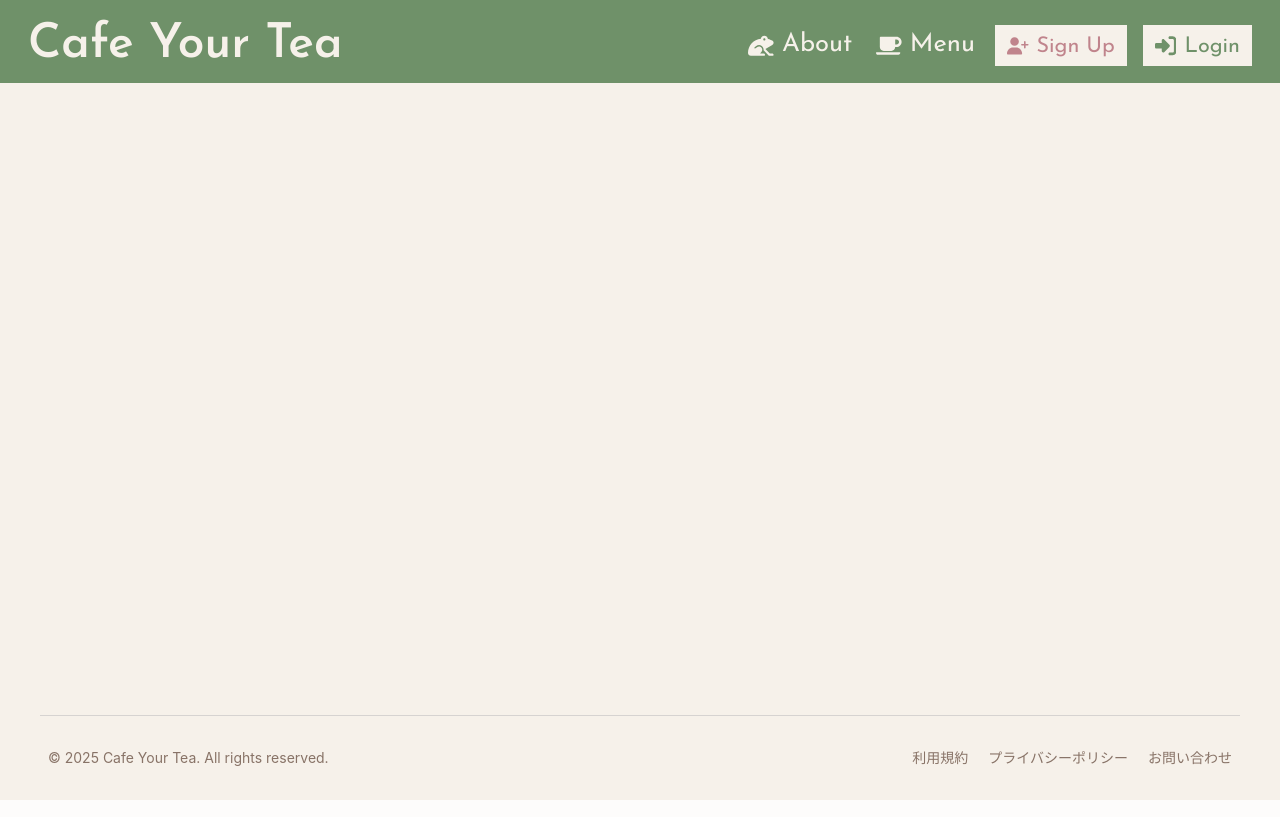
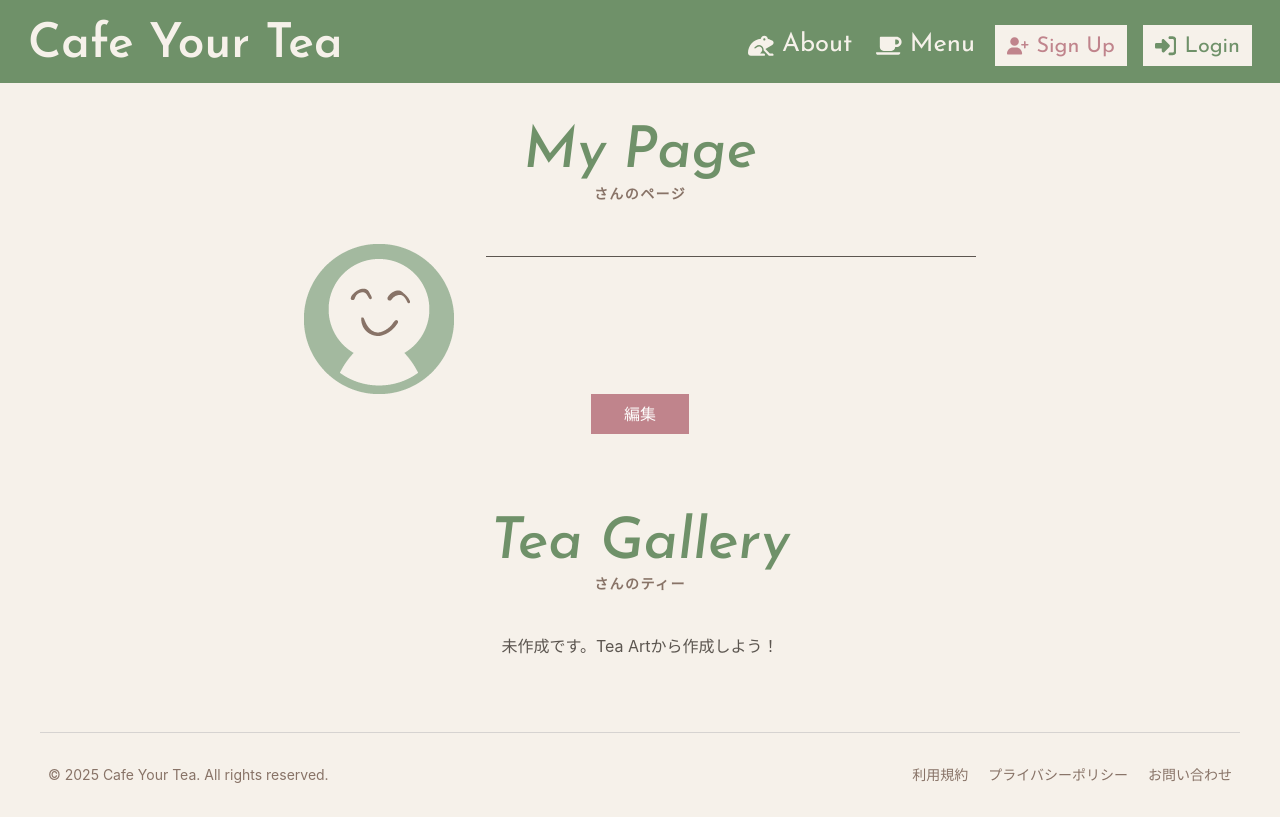
Before and after one commit to Yu-Tea/cafe-your-tea, a React (Vite) app in the folder frontend/: page /mypage in a window 1280 px wide. Built offline with nearby package versions, Linux system fonts and the light colour scheme; no server answers.

Commit message:
feat:マイページ雛形作成

```diff
--- a/frontend/src/App.tsx
+++ b/frontend/src/App.tsx
@@ -3,8 +3,9 @@ import { AuthProvider } from "./shared/contexts/AuthContext";
 import Header from "./shared/components/Header";
 import Footer from "./shared/components/Footer";
 import HomePage from "./pages/home";
-import Login from "./pages/login/login";
-import Signup from "./pages/signup/signup";
+import LogIn from "./pages/login/logIn";
+import SignUp from "./pages/signup/signUp";
+import MyPage from "./pages/mypages/myPage";
 
 function App() {
   return (
@@ -14,8 +15,9 @@ function App() {
         <div className="flex-grow">
           <Routes>
             <Route path="/" element={<HomePage />} />
-            <Route path="/login" element={<Login />} />
-            <Route path="/signup" element={<Signup />} />
+            <Route path="/login" element={<LogIn />} />
+            <Route path="/signup" element={<SignUp />} />
+            <Route path="/mypage" element={<MyPage />} />
           </Routes>
         </div>
         <Footer />
--- a/frontend/src/pages/login/login.tsx
+++ b/frontend/src/pages/login/login.tsx
@@ -9,7 +9,7 @@ interface LoginFormData {
   password: string;
 }
 
-export default function Login() {
+export default function LogIn() {
   const { login } = useAuth();
   const navigate = useNavigate();
   const location = useLocation();
--- /dev/null
+++ b/frontend/src/pages/mypages/myPage.tsx
@@ -0,0 +1,48 @@
+import { useAuth } from "../../shared/contexts/AuthContext";
+
+const myPage = () => {
+  const { user } = useAuth();
+
+  return (
+    <div className="container mx-auto py-10 text-center">
+      <div className="flex items-center justify-center px-10">
+        <div className="flex w-full max-w-2xl flex-col gap-y-10">
+          <div>
+            <h1>My Page</h1>
+            <p className="text-secondary text-sm font-bold tracking-widest">
+              {user?.name}さんのページ
+            </p>
+          </div>
+          {/* ユーザー情報 */}
+          <div className=" flex gap-x-8 text-left">
+            <img src="images/avatar_user1.png" alt="アバター画像" />
+            <div className="w-full">
+              <div className="mt-2 mb-5 border-b-1 pb-1">
+                <span className="text-3xl font-bold">{user?.name}</span>
+              </div>
+              <div>{user?.bio}</div>
+            </div>
+          </div>
+        </div>
+      </div>
+      <button className="btn btn-accent px-8 text-base font-normal">
+        編集
+      </button>
+
+      {/* ティーギャラリー */}
+      <div className="flex items-center justify-center px-10 mt-20">
+        <div className="flex w-full max-w-2xl flex-col gap-y-10">
+          <div>
+          <h1>Tea Gallery</h1>
+          <p className="text-secondary text-sm font-bold tracking-widest">
+            {user?.name}さんのティー
+          </p>
+          </div>
+          <div>未作成です。Tea Artから作成しよう！</div>
+        </div>
+      </div>
+    </div>
+  );
+};
+
+export default myPage;
--- a/frontend/src/pages/signup/signup.tsx
+++ b/frontend/src/pages/signup/signup.tsx
@@ -21,7 +21,7 @@ interface SignupResponse {
   email: string;
 }
 
-export default function Signup() {
+export default function SignUp() {
   const { login: updateAuthState } = useAuth();
   const navigate = useNavigate();
   const [formData, setFormData] = useState<SignupFormData>({
@@ -29,8 +29,6 @@ export default function Signup() {
     email: "",
     password: "",
     password_confirmation: "",
-    bio: "",
-    avatar_preset: 1,
   });
   const [errors, setErrors] = useState<string[]>([]);
   const [isLoading, setIsLoading] = useState(false);
--- a/frontend/src/shared/components/Header.tsx
+++ b/frontend/src/shared/components/Header.tsx
@@ -11,25 +11,15 @@ import { Button } from "./Button";
 import { performLogout } from "../../utils/api";
 
 export default function Header() {
-  const { user, isLoggedIn, logout: authLogout } = useAuth();
+  const { isLoggedIn, logout: authLogout } = useAuth();
   const navigate = useNavigate();
-  // 🎯 デバッグログを追加
-  console.log("🔍 Header rendering:", {
-    user: user?.name || "null",
-    isLoggedIn,
-    timestamp: new Date().toISOString(),
-  });
   // 🎯 ログアウト処理のハンドラー
   const handleLogout = async () => {
     try {
-      console.log("🚀 ログアウト処理開始...");
-
       // バックエンドにログアウトリクエスト + フロントエンド状態クリア
       const success = await performLogout();
 
       if (success) {
-        console.log("✅ ログアウト成功");
-
         // useAuthのlogout関数を呼び出して認証状態をクリア
         authLogout();
 
@@ -39,17 +29,11 @@ export default function Header() {
         // 成功メッセージ（オプション）
         // alert('ログアウトしました');
       } else {
-        console.log(
-          "⚠️ ログアウトでエラーが発生しましたが、状態はクリアしました"
-        );
-
         // エラーが発生してもフロントエンドの状態はクリア
         authLogout();
         navigate("/");
       }
     } catch (error) {
-      console.error("❌ ログアウト処理でエラー:", error);
-
       // エラーが発生してもフロントエンドの状態はクリア
       authLogout();
       navigate("/");
@@ -63,7 +47,7 @@ export default function Header() {
     <div className="drawer text-base-200 z-20">
       <input id="my-drawer-3" type="checkbox" className="drawer-toggle" />
       <div className="drawer-content flex flex-col">
-        {/* Navbar */}
+        {/* PC時のナビバー */}
         <div className="navbar bg-primary w-full px-3 pt-4">
           {/* ハンバーガーメニュー */}
           <div className="flex-none lg:hidden">
@@ -94,7 +78,7 @@ export default function Header() {
           {/* PC時ナビメニュー */}
           <div className="mr-4 hidden flex-none items-center justify-center lg:flex">
             <ul className="menu menu-horizontal josefin-sans text-3xl">
-              {/* Navbar menu content here */}
+              {/* 共通ページ部分 */}
               <li>
                 <Link to="#">
                   <FaFrog />
@@ -108,10 +92,10 @@ export default function Header() {
                 </Link>
               </li>
             </ul>
-            {/* ログイン前後で切り替えるボタンここから */}
+            {/* ログイン後の表示 */}
             {isLoggedIn ? (
               <div className="flex">
-                <Link to="/signup">
+                <Link to="/mypage">
                   <Button
                     variant="header-btn"
                     className="text-accent mr-4 flex"
@@ -119,13 +103,13 @@ export default function Header() {
                     <span className="mt-0.5 mr-2">
                       <FaFaceSmileBeam />
                     </span>
-                    {user?.name}
+                    My Page
                   </Button>
                 </Link>
                 <Button
                   variant="header-btn"
                   className="text-primary flex"
-                  onClick={handleLogout} // 🎯 ログアウト処理を実行
+                  onClick={handleLogout}
                 >
                   <span className="mt-0.5 mr-2">
                     <FaRightFromBracket />
@@ -134,6 +118,7 @@ export default function Header() {
                 </Button>
               </div>
             ) : (
+              // ログイン前の表示
               <div className="flex">
                 <Link to="/signup">
                   <Button
@@ -156,7 +141,7 @@ export default function Header() {
                 </Link>
               </div>
             )}
-            {/* ログイン前後で切り替えるボタンここまで */}
+            {/* ログイン前後で切り替える箇所ここまで */}
           </div>
         </div>
       </div>
--- a/frontend/src/shared/hooks/useAuth.ts
+++ b/frontend/src/shared/hooks/useAuth.ts
@@ -31,10 +31,8 @@ export const useAuth = () => {
   // 新規登録・ログイン後の状態更新用
   const login = async () => {
     try {
-      console.log("🔄 /me API呼び出し開始...");
       setLoading(true);
       const { data } = await apiClient.get<AuthResponse>("/me");
-      console.log("✅ /me APIレスポンス:", data);
 
       if (data.logged_in) {
         const newUser = {
@@ -46,13 +44,10 @@ export const useAuth = () => {
         };
 
         setUser(newUser);
-        console.log("✅ ユーザー状態更新完了:", newUser);
       } else {
         setUser(null);
-        console.log('❌ ログイン状態ではありません');
       }
     } catch (error) {
-      console.error("❌ 認証状態更新エラー:", error);
       setUser(null);
     } finally {
       setLoading(false);
@@ -64,7 +59,6 @@ export const useAuth = () => {
       await apiClient.post("/logout");
       setUser(null);
     } catch (error) {
-      console.error("ログアウトエラー:", error);
       setUser(null); // エラーが発生してもローカル状態はクリア
     }
   };
```
